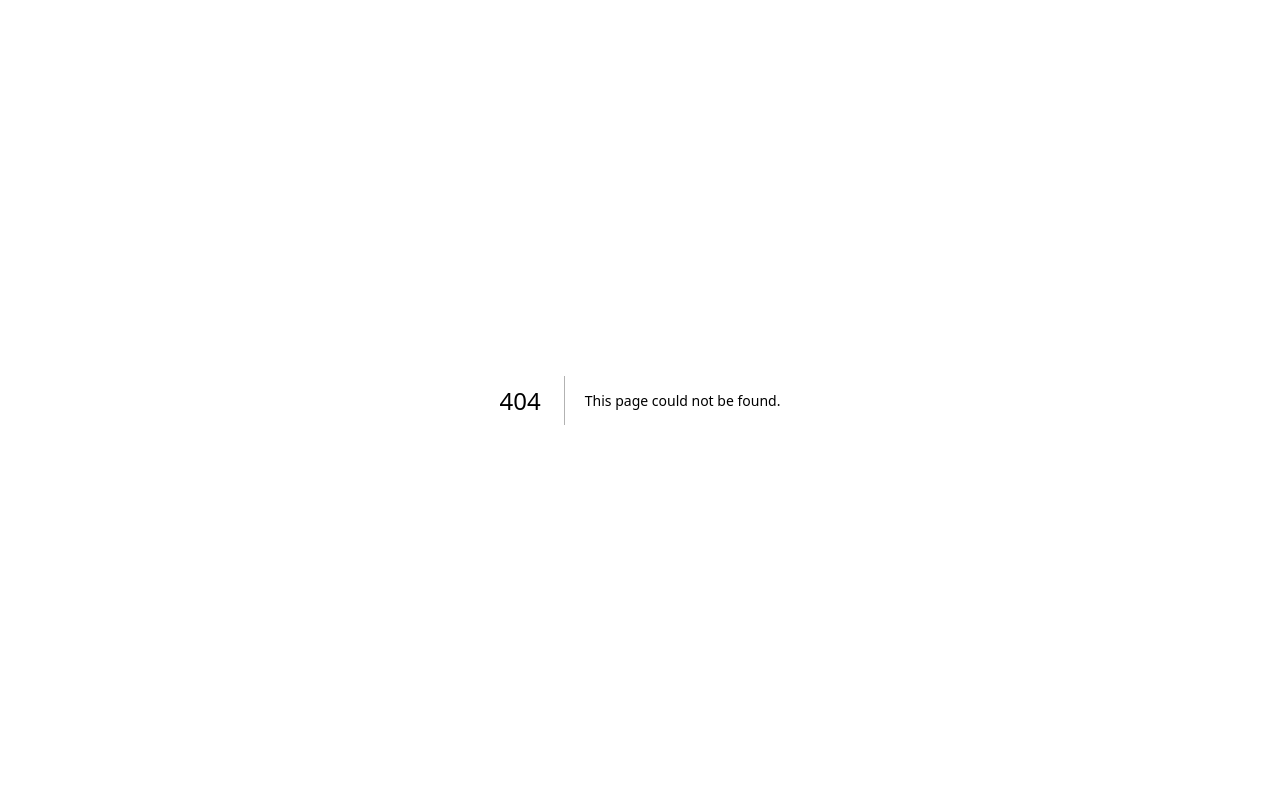
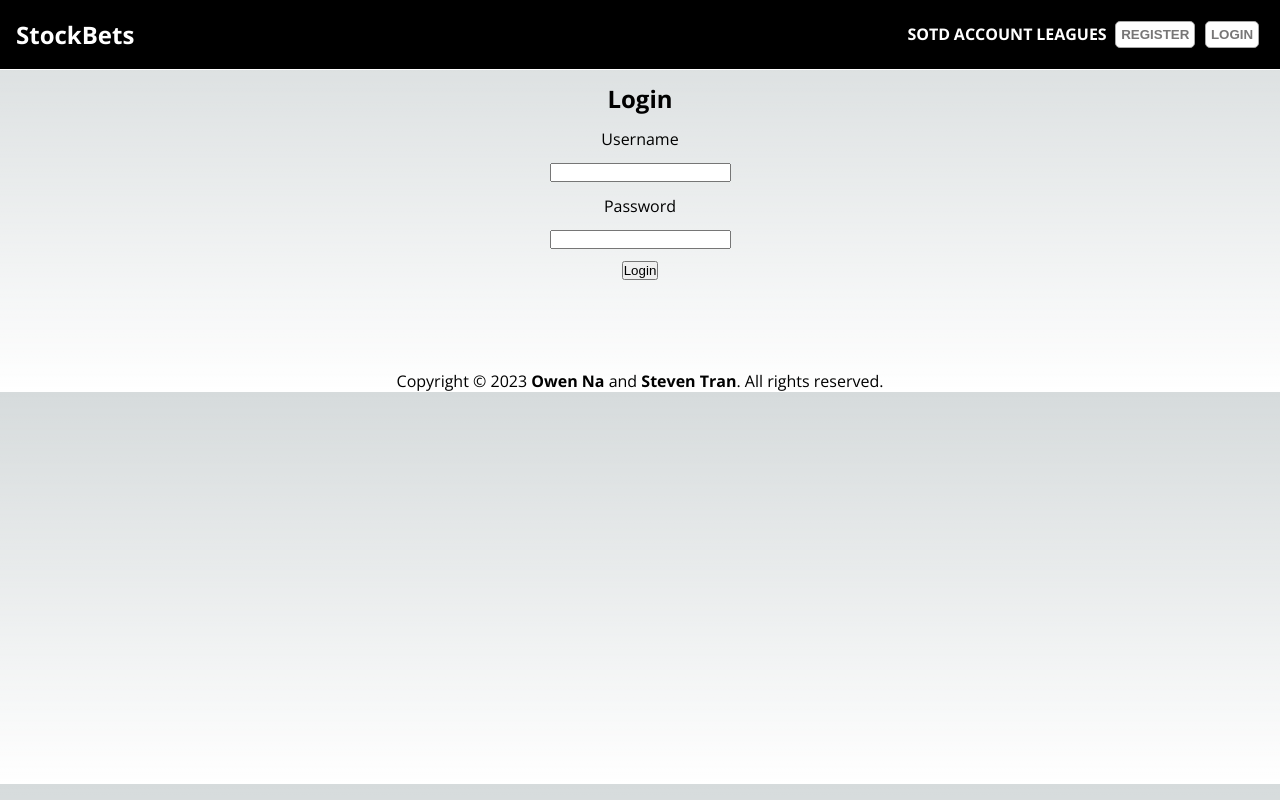
Before and after one commit to Tran-Steven/StockBets, a Next.js app: page /login in a window 1280 px wide. Before the commit this address had no page. Built offline with nearby package versions, Linux system fonts and the light colour scheme.

Commit message:
Created Barebones for login

```diff
--- a/components/Header/Header.tsx
+++ b/components/Header/Header.tsx
@@ -20,7 +20,9 @@ export default function Header() {
           <Link href="/register">
           <button className={styles.headerButton}>REGISTER</button>
           </Link>
+          <Link href="/login">
           <button className={styles.headerButton}>LOGIN</button>
+          </Link>
         </div>
       </div>
     </header>
--- /dev/null
+++ b/pages/login.tsx
@@ -0,0 +1,20 @@
+import Header from "@components/Header/Header"
+import Copyright from "@components/Copyright/Copyright"
+import style from "@styles/login.module.css"
+
+export default function login() {
+return (
+    <div>
+            <Header />
+            <form className={style.form}>
+            <h2>Login</h2>
+            <label htmlFor="username">Username</label>
+                <input type="text" id="username" name="username" required/>
+            <label htmlFor="password">Password</label>
+                <input type="password" id="password" name="password" required/>
+            <button type="submit">Login</button>
+            </form>
+            <Copyright />
+        </div>
+)
+}
--- /dev/null
+++ b/pages/styles/login.module.css
@@ -0,0 +1,10 @@
+.form {
+    display: flex;
+    flex-direction: column;
+    align-items: center;
+    margin: 0 auto;
+}
+
+.form * {
+    margin-top: 1%;
+}
```
